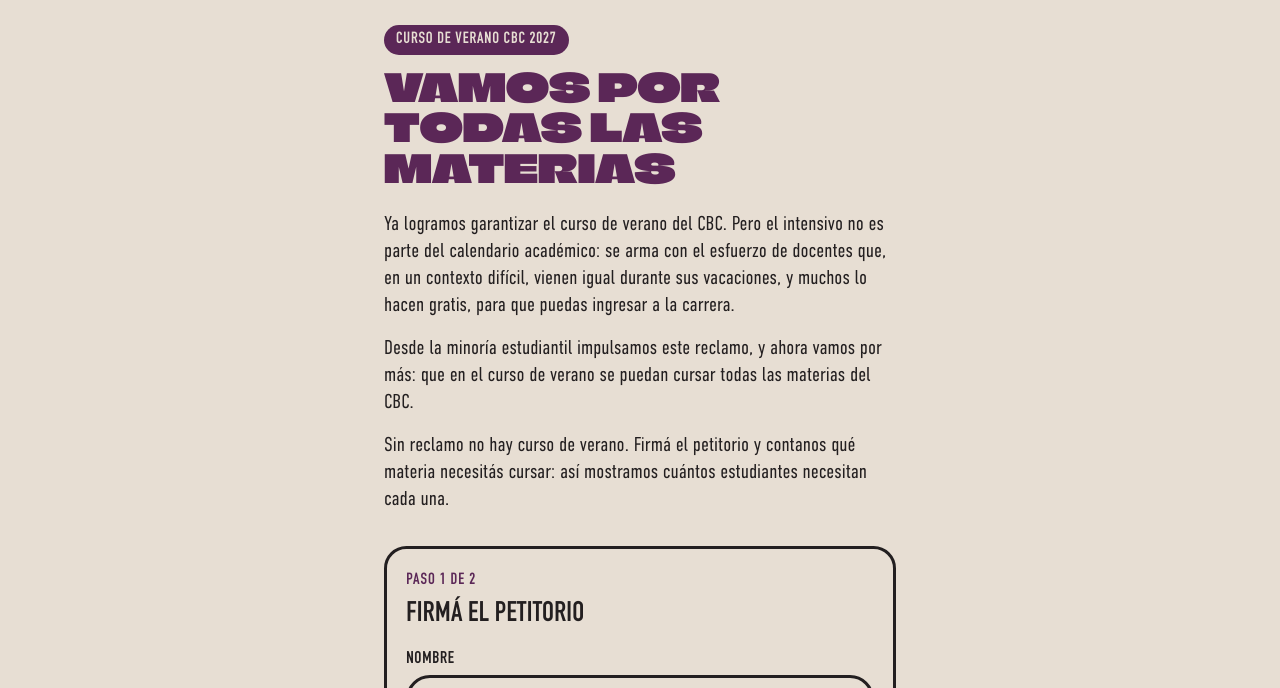
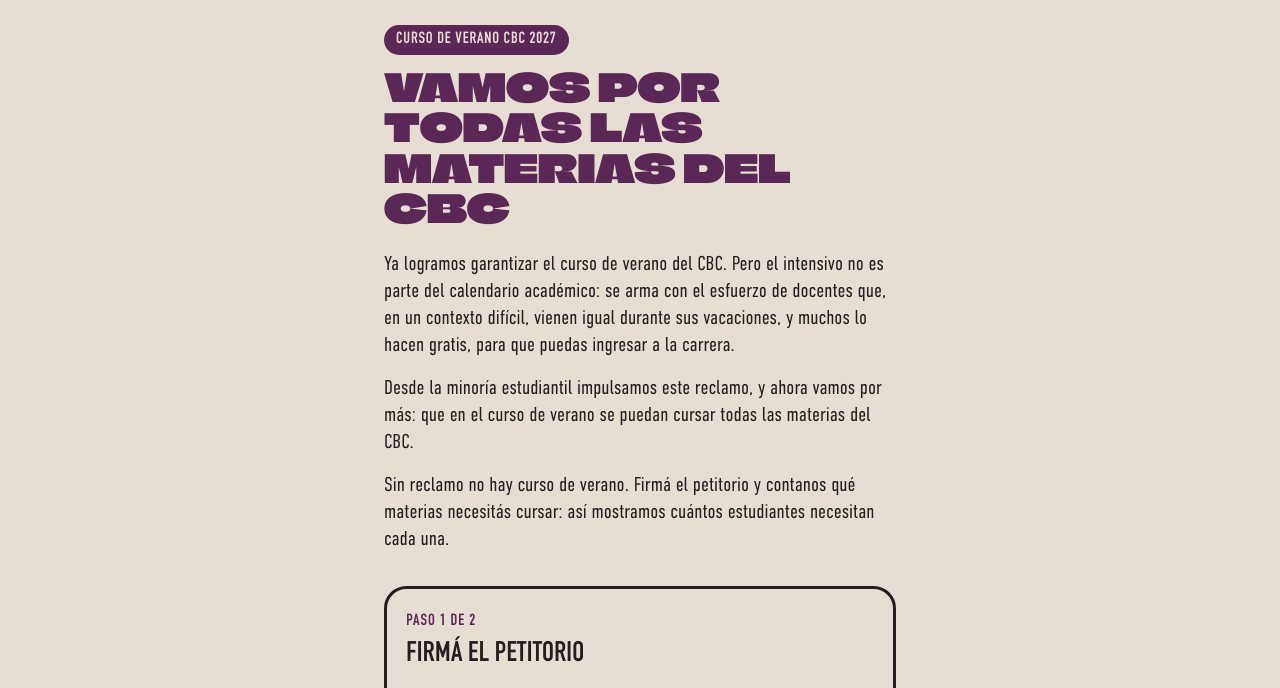
Before and after one commit to tisan001/petitorio-curso-de-verano, a plain HTML site: page petitoriocbc/index.html in a window 1280 px wide. Shown: the part 65-753 px from the top of the page. Drawn offline with Linux system fonts and the light colour scheme.

Commit message:
Título: Vamos por todas las materias del CBC
Co-Authored-By: Claude Opus 5.5 <noreply@anthropic.com>

```diff
--- a/petitoriocbc/config.js
+++ b/petitoriocbc/config.js
@@ -6,13 +6,13 @@ window.PETITORIO = {
   volanta: "Curso de verano CBC 2027",
 
   // Título del petitorio (pocas palabras: va en letra grande)
-  titulo: "Vamos por todas las materias",
+  titulo: "Vamos por todas las materias del CBC",
 
   // Texto del reclamo: un elemento por párrafo (2 o 3)
   parrafos: [
     "Ya logramos garantizar el curso de verano del CBC. Pero el intensivo no es parte del calendario académico: se arma con el esfuerzo de docentes que, en un contexto difícil, vienen igual durante sus vacaciones, y muchos lo hacen gratis, para que puedas ingresar a la carrera.",
     "Desde la minoría estudiantil impulsamos este reclamo, y ahora vamos por más: que en el curso de verano se puedan cursar todas las materias del CBC.",
-    "Sin reclamo no hay curso de verano. Firmá el petitorio y contanos qué materia necesitás cursar: así mostramos cuántos estudiantes necesitan cada una.",
+    "Sin reclamo no hay curso de verano. Firmá el petitorio y contanos qué materias necesitás cursar: así mostramos cuántos estudiantes necesitan cada una.",
   ],
 
   // URL de la Web App de Google Apps Script (termina en /exec). Ver backend/LEEME.md
--- a/petitoriocbc/index.html
+++ b/petitoriocbc/index.html
@@ -14,12 +14,12 @@
     <meta property="og:type" content="website" />
     <meta property="og:site_name" content="ReFADU" />
     <meta property="og:locale" content="es_AR" />
-    <meta property="og:title" content="Curso de verano CBC: vamos por todas las materias" />
+    <meta property="og:title" content="Vamos por todas las materias del CBC" />
     <meta property="og:description" content="Ya tenemos curso de verano del CBC. Ahora vamos por todas las materias: firmá el petitorio." />
     <meta property="og:url" content="https://refadu.com.ar/petitoriocbc/" />
     <meta property="og:image" content="https://refadu.com.ar/petitoriocbc/assets/logos/apple-touch-icon.png" />
     <meta name="twitter:card" content="summary" />
-    <meta name="twitter:title" content="Curso de verano CBC: vamos por todas las materias" />
+    <meta name="twitter:title" content="Vamos por todas las materias del CBC" />
     <meta name="twitter:description" content="Ya tenemos curso de verano del CBC. Ahora vamos por todas las materias: firmá el petitorio." />
     <meta name="twitter:image" content="https://refadu.com.ar/petitoriocbc/assets/logos/apple-touch-icon.png" />
 
```
